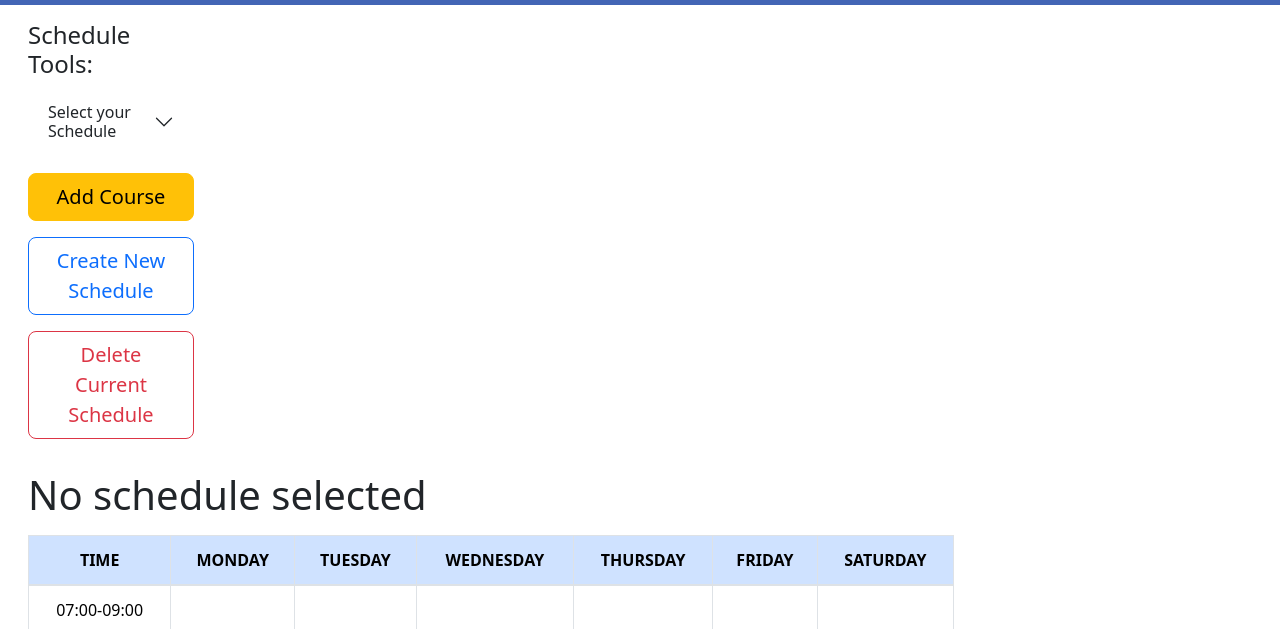
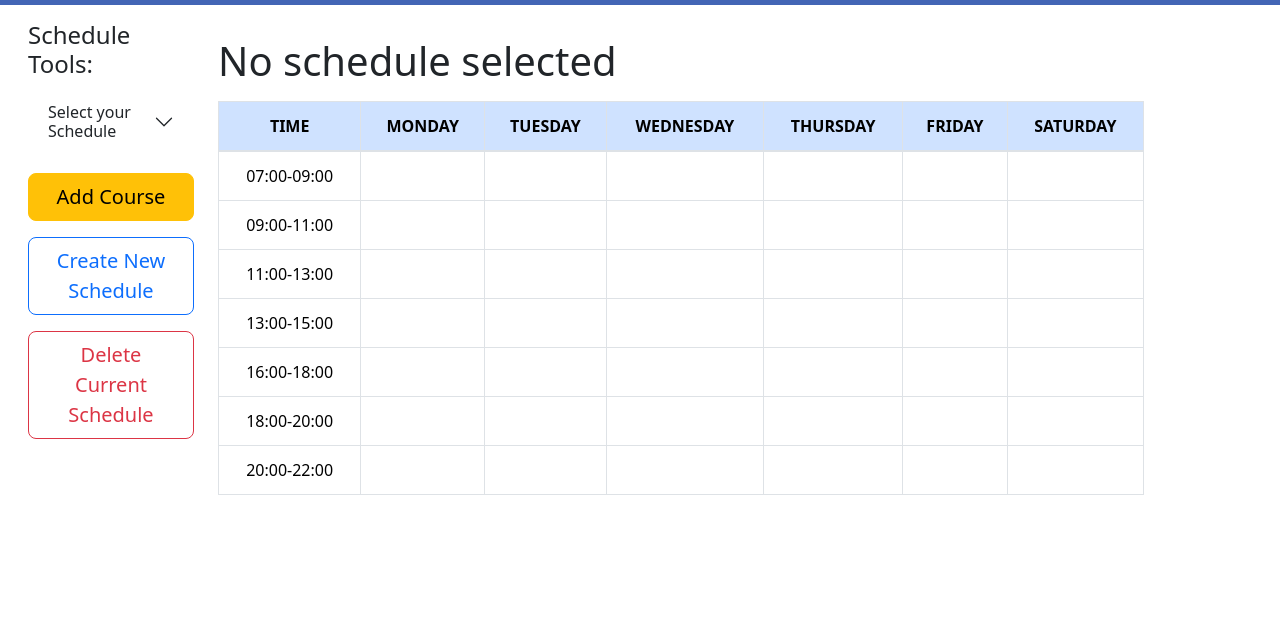
Before and after one commit to LuisSantana-Repository/FisrtNodeProyect_Schedule, a website: page public/calendar.html in a window 1280 px wide. Shown: the part 171-800 px from the top of the page. Drawn offline with nearby package versions, Linux system fonts and the light colour scheme; no server answers.

Commit message:
Schedule Position Changed

```diff
--- a/public/calendar.html
+++ b/public/calendar.html
@@ -135,8 +135,9 @@
                     Delete Current Schedule
                     </button>
                 </div>
-                <h1 id="scheduleName" class="mt-3 mb-3"> </h1>
-                <div class="table-responsive col-xl-10 col-lg-10 col-md-10 col-sm-12" id="scheduleTable">
+                <div class="col-xl-10 col-lg-10 col-md-10 col-sm-12" >
+                    <h1 id="scheduleName" class="mt-3 mb-3"> </h1>
+                    <div class="table-responsive" id="scheduleTable"></div>
                 </div>
                 </div>
             </div>
```
